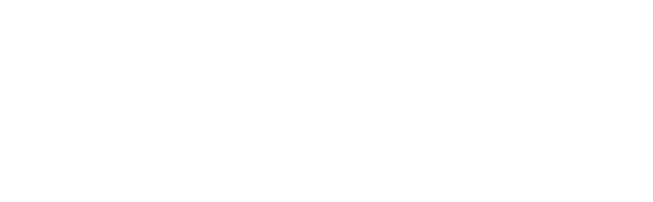
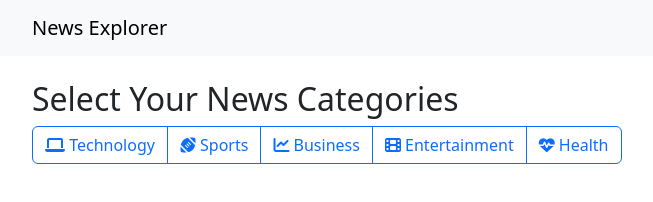
Before and after one commit to marinodilauro/newsfeed-webapp-project, a plain HTML site: page index.html in a window 1280 px wide. Shown: the whole page, without its empty margins (50-703 px from the left). Drawn offline with nearby package versions, Linux system fonts and the light colour scheme.

Commit message:
Add page structure

```diff
--- a/index.html
+++ b/index.html
@@ -24,6 +24,95 @@
     <title>NewsFeed WebApp</title>
   </head>
   <body>
+    <div class="container-fluid">
+      <!-- Navigation -->
+      <nav class="navbar navbar-expand-lg navbar-light bg-light mb-4">
+        <div class="container">
+          <a class="navbar-brand" href="#">News Explorer</a>
+        </div>
+      </nav>
+
+      <!-- Category Selection -->
+      <div class="container">
+        <div class="row mb-4">
+          <div class="col-12">
+            <h2>Select Your News Categories</h2>
+            <div id="category-buttons" class="btn-group" role="group">
+              <button
+                type="button"
+                class="btn btn-outline-primary"
+                data-category="technology"
+              >
+                <i class="fas fa-laptop"></i> Technology
+              </button>
+              <button
+                type="button"
+                class="btn btn-outline-primary"
+                data-category="sports"
+              >
+                <i class="fas fa-football-ball"></i> Sports
+              </button>
+              <button
+                type="button"
+                class="btn btn-outline-primary"
+                data-category="business"
+              >
+                <i class="fas fa-chart-line"></i> Business
+              </button>
+              <button
+                type="button"
+                class="btn btn-outline-primary"
+                data-category="entertainment"
+              >
+                <i class="fas fa-film"></i> Entertainment
+              </button>
+              <button
+                type="button"
+                class="btn btn-outline-primary"
+                data-category="health"
+              >
+                <i class="fas fa-heartbeat"></i> Health
+              </button>
+            </div>
+          </div>
+        </div>
+
+        <!-- Loading Indicator -->
+        <div id="loading" class="text-center d-none">
+          <div class="spinner-border text-primary" role="status">
+            <span class="visually-hidden">Loading...</span>
+          </div>
+        </div>
+
+        <!-- Error Message Container -->
+        <div
+          id="error-container"
+          class="alert alert-danger d-none"
+          role="alert"
+        ></div>
+
+        <!-- News Articles Container -->
+        <div id="articles-container" class="row"></div>
+      </div>
+    </div>
+
+    <!-- Modal for Article Details -->
+    <div class="modal fade" id="articleDetailsModal" tabindex="-1">
+      <div class="modal-dialog modal-lg">
+        <div class="modal-content">
+          <div class="modal-header">
+            <h5 class="modal-title" id="modalArticleTitle">Article Details</h5>
+            <button
+              type="button"
+              class="btn-close"
+              data-bs-dismiss="modal"
+            ></button>
+          </div>
+          <div class="modal-body" id="modalArticleContent"></div>
+        </div>
+      </div>
+    </div>
+
     <!-- Bootstrap JS link -->
     <script src="https://cdn.jsdelivr.net/npm/bootstrap@5.3.3/dist/js/bootstrap.bundle.min.js"></script>
 
```
